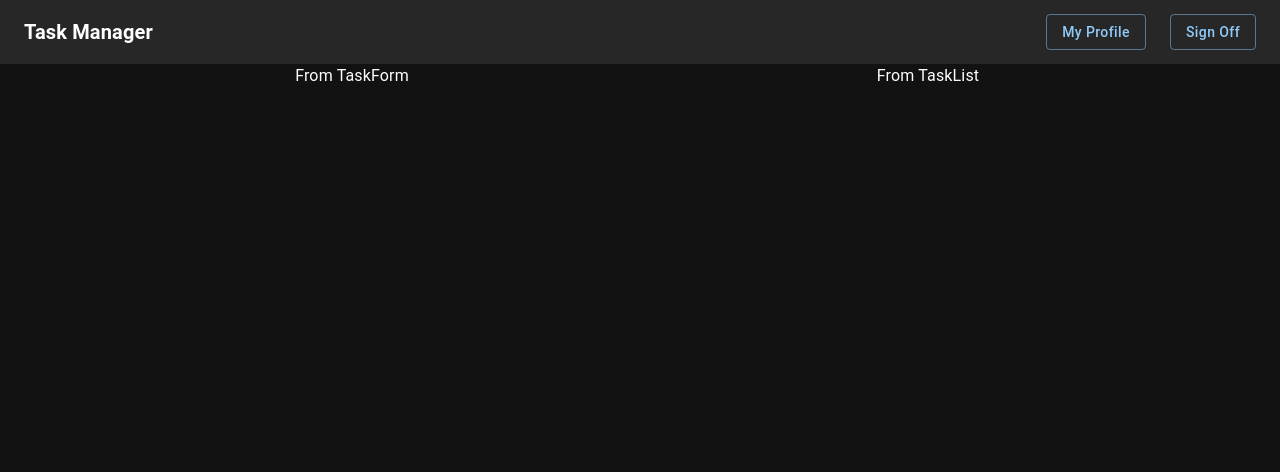
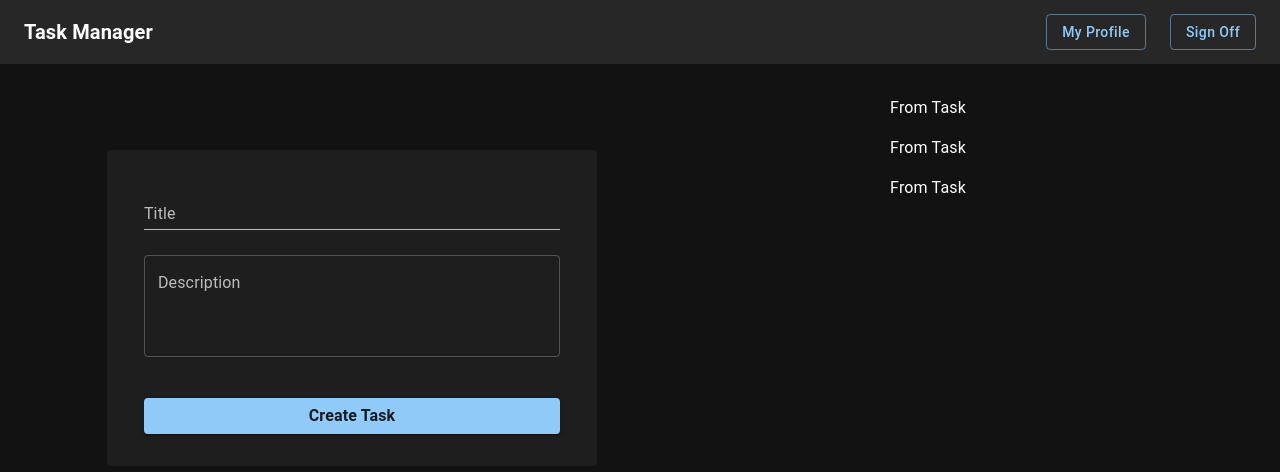
Before and after one commit to TomasAntunez/task-manager-client, a React (Vite) app: page /tasks in a window 1280 px wide. Shown: the top 472 px of the page. Built offline with nearby package versions, Linux system fonts and the light colour scheme.

Commit message:
feat: task form and task list

```diff
--- a/src/tasks/common/views/tasks-page/components/Task.tsx
+++ b/src/tasks/common/views/tasks-page/components/Task.tsx
@@ -1,8 +1,11 @@
 import { FC } from 'react';
+import { Typography } from '@mui/material';
 
 
 export const Task: FC = () => {
   return (
-    <>From Task</>
+    <Typography marginTop={2}>
+      From Task
+    </Typography>
   );
 }
--- a/src/tasks/common/views/tasks-page/components/TaskForm.tsx
+++ b/src/tasks/common/views/tasks-page/components/TaskForm.tsx
@@ -1,8 +1,32 @@
 import { FC } from 'react';
+import { Paper, TextField, Button, Typography } from '@mui/material';
+
+import { FontWeightPalette } from '@/common/config';
 
 
 export const TaskForm: FC = () => {
   return (
-    <>From TaskForm</>
+    <Paper sx={{
+      position: 'static',
+      width: '85%',
+      paddingY: 4,
+      marginTop: '15%'
+    }}>
+      <form style={{
+        display: 'flex',
+        flexDirection: 'column',
+        width: '85%',
+        margin: 'auto'
+      }}>
+        <TextField label="Title" variant='standard'/>
+        <TextField label="Description" multiline rows={3} />
+
+        <Button variant='contained' sx={{ marginTop: 2 }}>
+          <Typography fontWeight={FontWeightPalette.BOLD}>
+            Create Task
+          </Typography>
+        </Button>
+      </form>
+    </Paper>
   );
 }
--- a/src/tasks/common/views/tasks-page/components/TaskList.tsx
+++ b/src/tasks/common/views/tasks-page/components/TaskList.tsx
@@ -1,8 +1,25 @@
 import { FC } from 'react';
+import { Box } from '@mui/material';
+
+import { Task } from './Task';
 
 
 export const TaskList: FC = () => {
+
+  const tasks = [1, 2, 3];
+
   return (
-    <>From TaskList</>
+    <Box
+      marginTop={2}
+      marginBottom={4}
+      marginX={2}
+    >
+      {
+        (tasks.length !== 0) &&
+          tasks.map( task => (
+            <Task key={task} />
+          ))
+      }
+    </Box>
   );
 }
```
